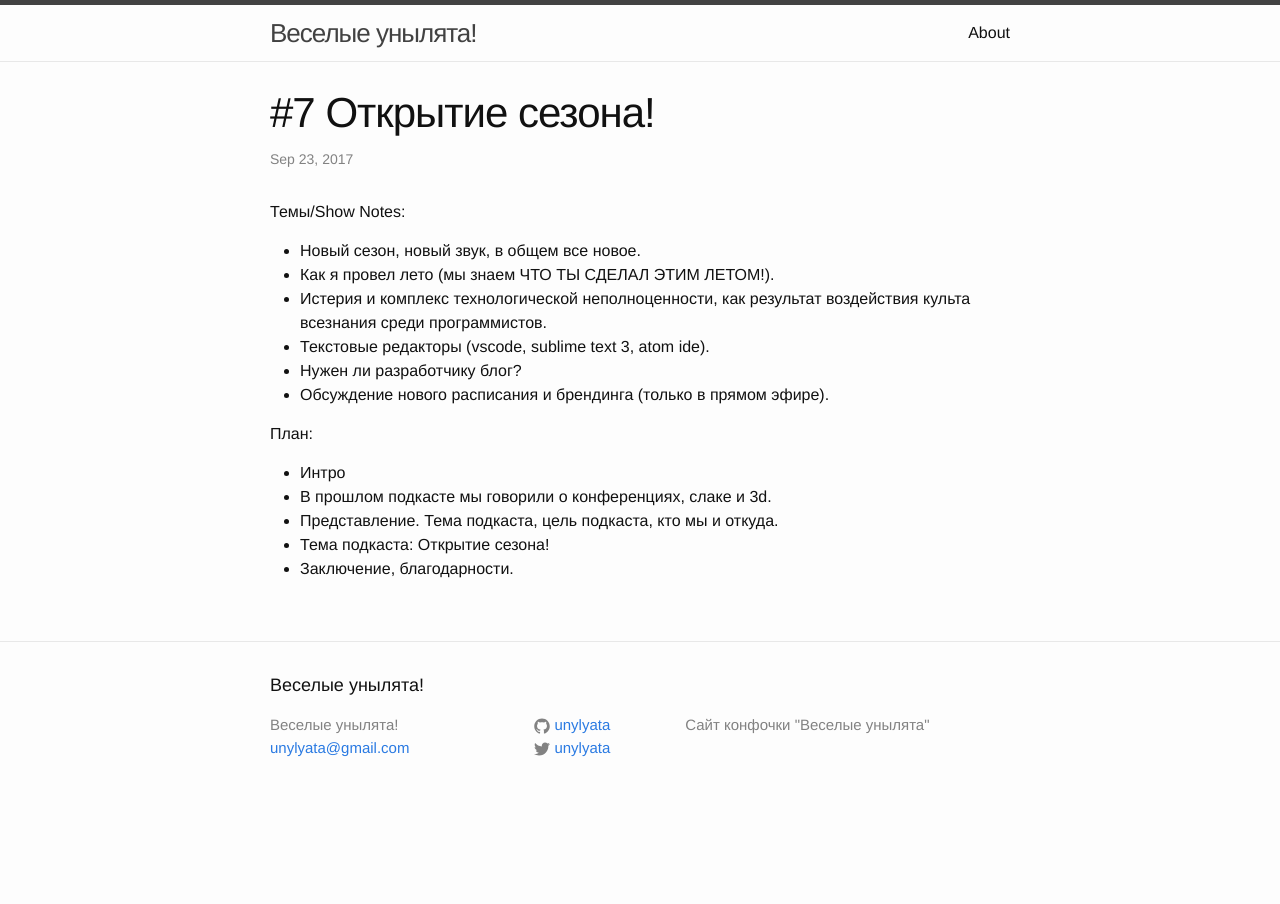
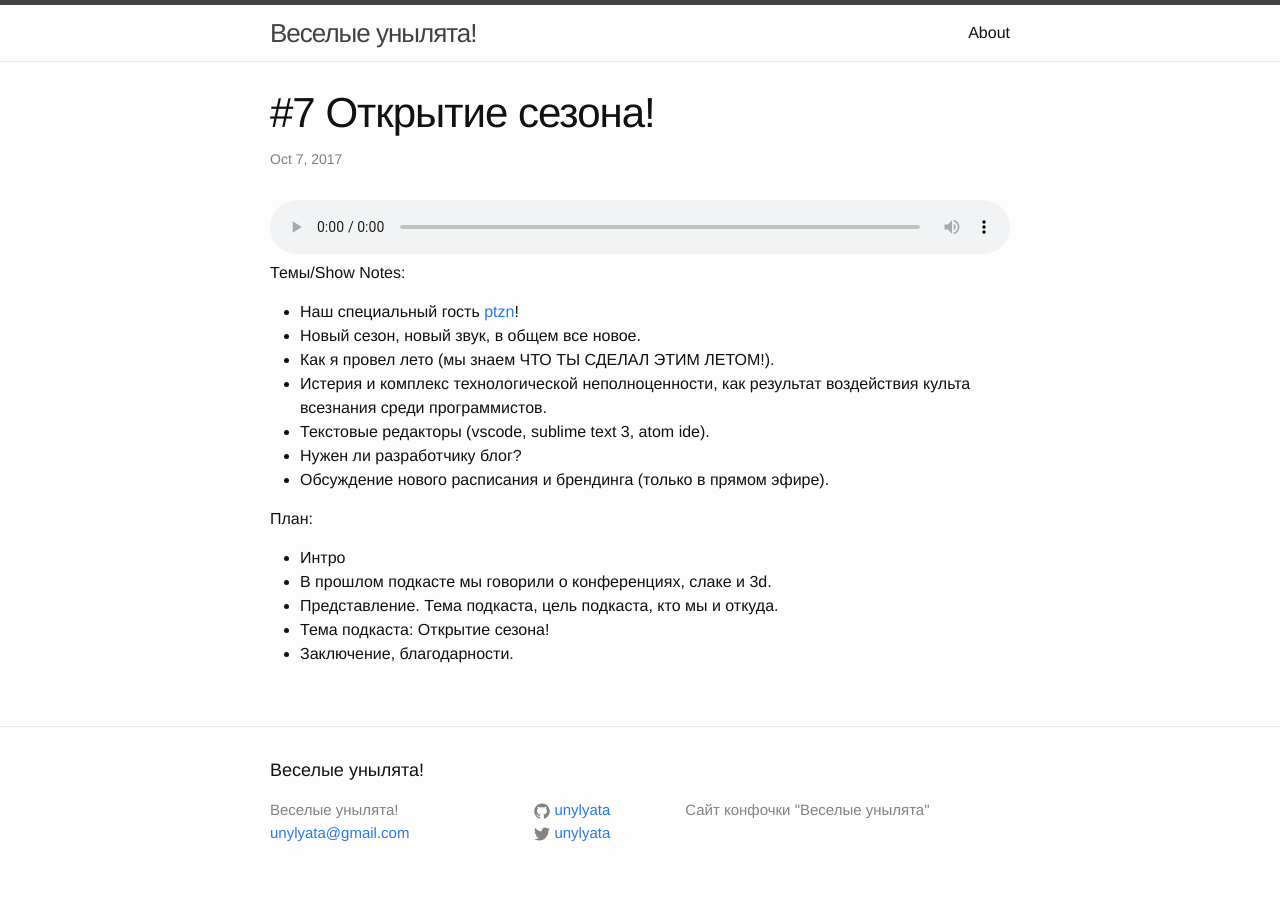
Before and after one commit to unylyata/unylyata.github.io, a Jekyll site: the page built from _posts/2017-07-10-podcast-s2_#01.markdown, in a window 1280 px wide. Built offline with Jekyll 4.4.1, drawn with Linux system fonts in a browser that asks for light colours; comment, search, counter and statistics services are not loaded.

Commit message:
Update and rename 2017-23-09-podcast-7.markdown to 2017-07-10-podcast-s2_#01.markdown

```diff
--- a/_posts/2017-23-09-podcast-7.markdown
+++ b/_posts/2017-07-10-podcast-s2_#01.markdown
@@ -1,14 +1,15 @@
 ---
 layout: post
 title:  "#7 Открытие сезона!"
-date:   2017-09-23 00:00:01
+date:   2017-10-07 00:00:01
 categories: podcast
 comments: true
 ---
 
+<audio controls src="http://podcast.redcode.by/unylyata_s2_#01.mp3"></audio>
 
 Темы/Show Notes:
-
+- Наш специальный гость [ptzn](https://twitter.com/ptzn)!
 - Новый сезон, новый звук, в общем все новое.
 - Как я провел лето (мы знаем ЧТО ТЫ СДЕЛАЛ ЭТИМ ЛЕТОМ!).
 - Истерия и комплекс технологической неполноценности, как результат воздействия культа всезнания среди программистов.
```
